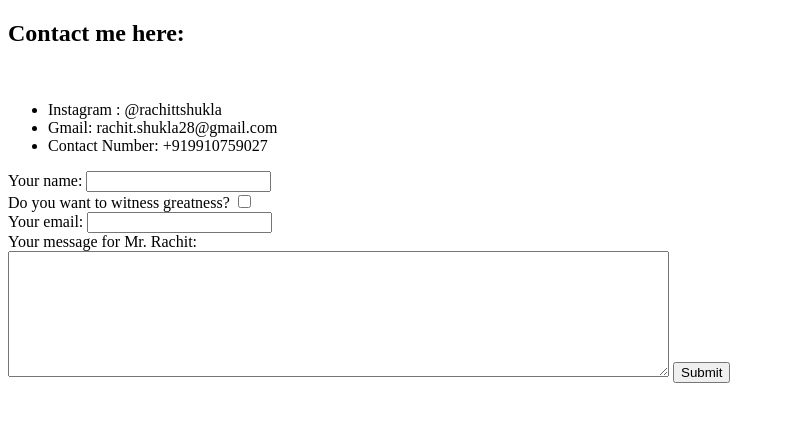
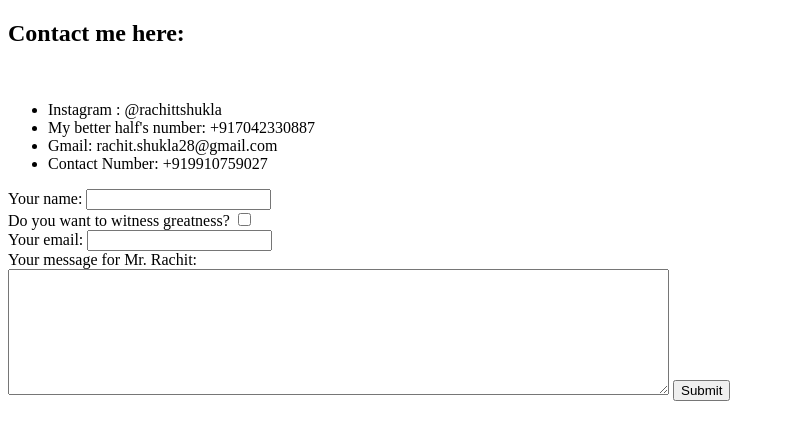
Before and after one commit to rachit287/cv, a plain HTML site: page contact.html in a window 1280 px wide. Shown: the whole page, without its empty margins (0-785 px from the left). Drawn offline with Linux system fonts and the light colour scheme.

Commit message:
Added some important changes! ❤

```diff
--- a/contact.html
+++ b/contact.html
@@ -10,9 +10,11 @@
     <ul>
       <li>
         Instagram : @rachittshukla
-        </li>
+      </li>
+      <li> My better half's number: +917042330887</li>
         <li>Gmail: rachit.shukla28@gmail.com</li>
         <li>Contact Number: +919910759027</li>
+
 
     </ul>
     <form action="mailto:rachit.shukla28@gmail.com" method="post" enctype="text/plain">
```
